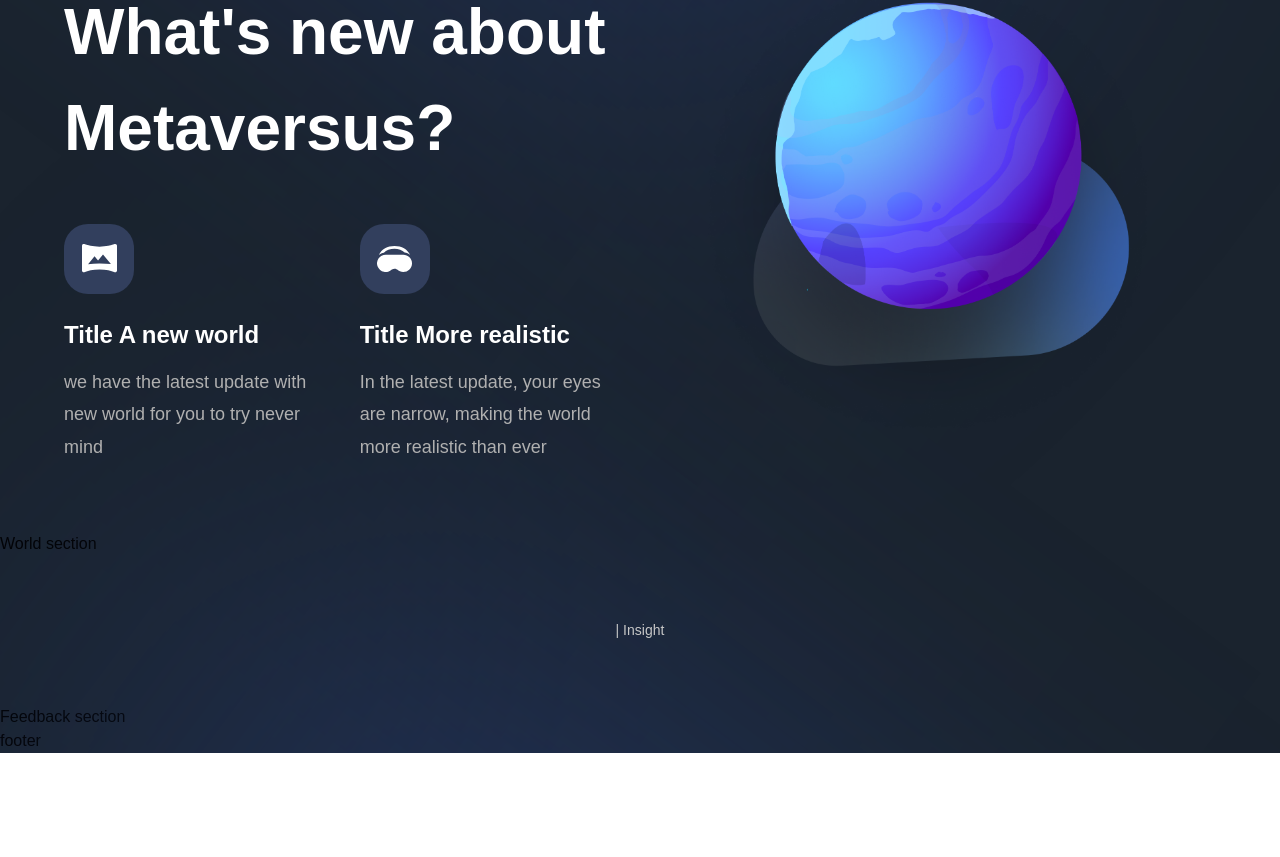
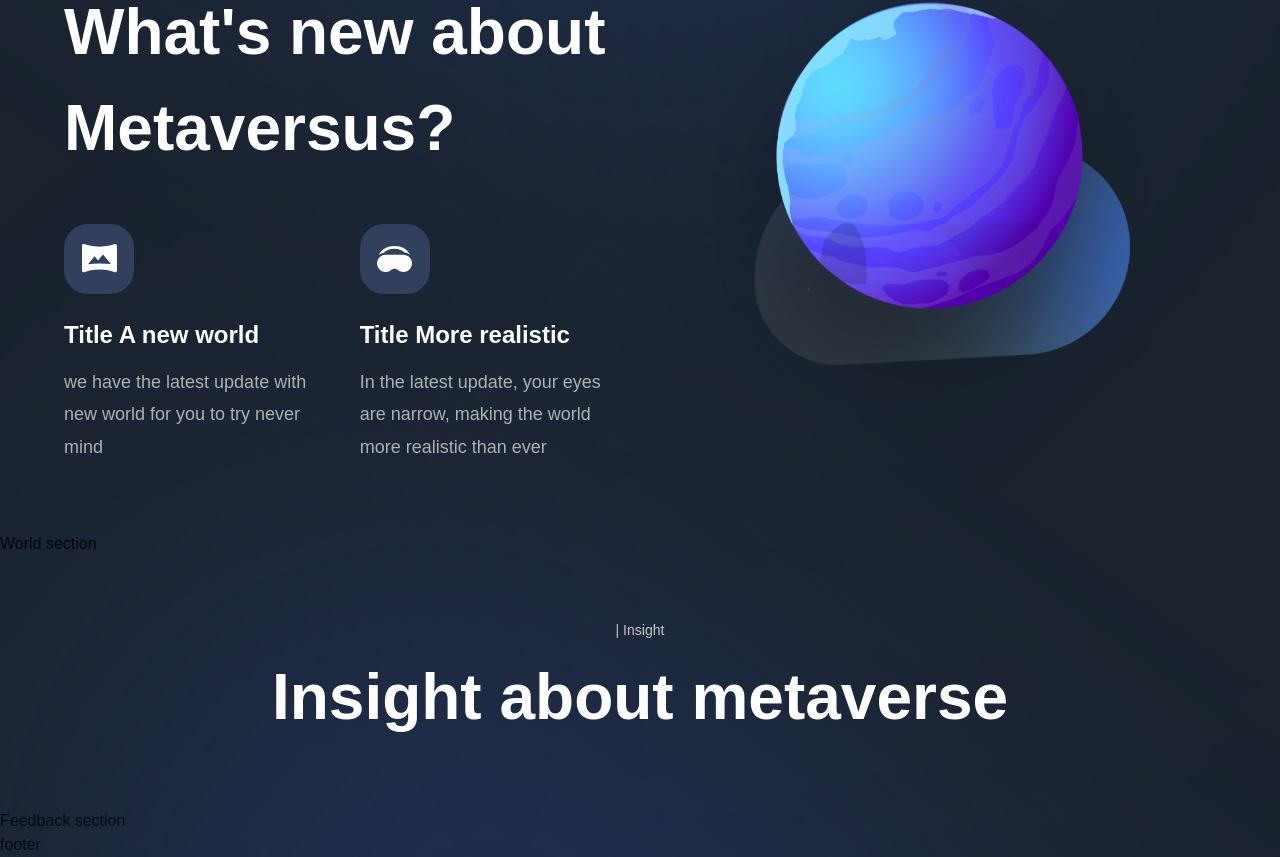
Before and after one commit to pronoia9/metaverse-madness, a Next.js app: page / in a window 1280 px wide. Shown: the part 3528-4385 px from the top of the page. Before the commit the page ends 4281 px from the top, so only its background shows below. Built offline with nearby package versions, Linux system fonts and the light colour scheme.

Commit message:
add text

```diff
--- a/sections/Insights.jsx
+++ b/sections/Insights.jsx
@@ -16,6 +16,7 @@ const Insights = () => (
       whileInView='show'
       viewport={{ once: false, amount: 0.25 }}>
       <TypingText title='| Insight' textStyles='text-center' />
+      <TitleText title={<>Insight about metaverse</>} textStyles='text-center' />
     </motion.div>
   </section>
 );
```
